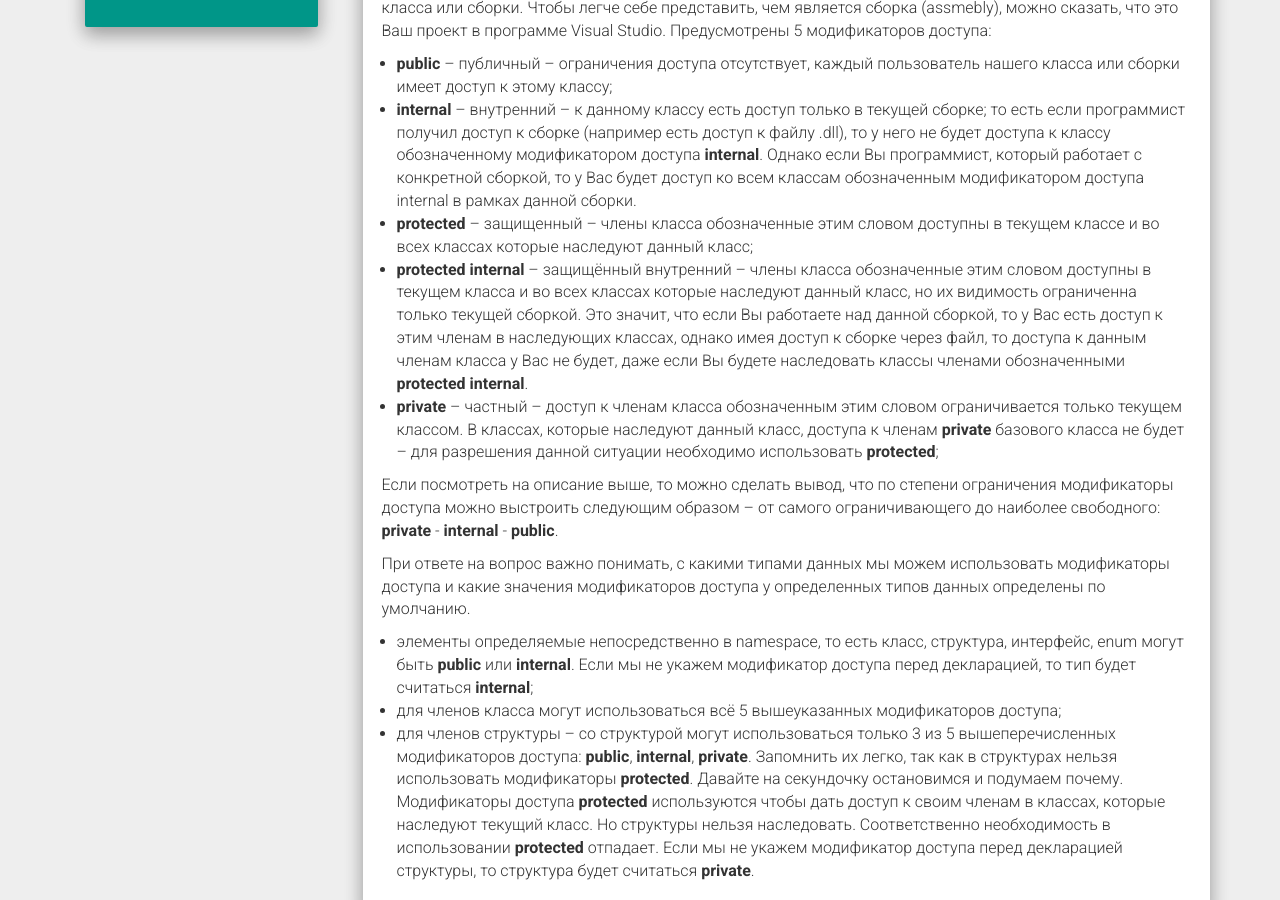
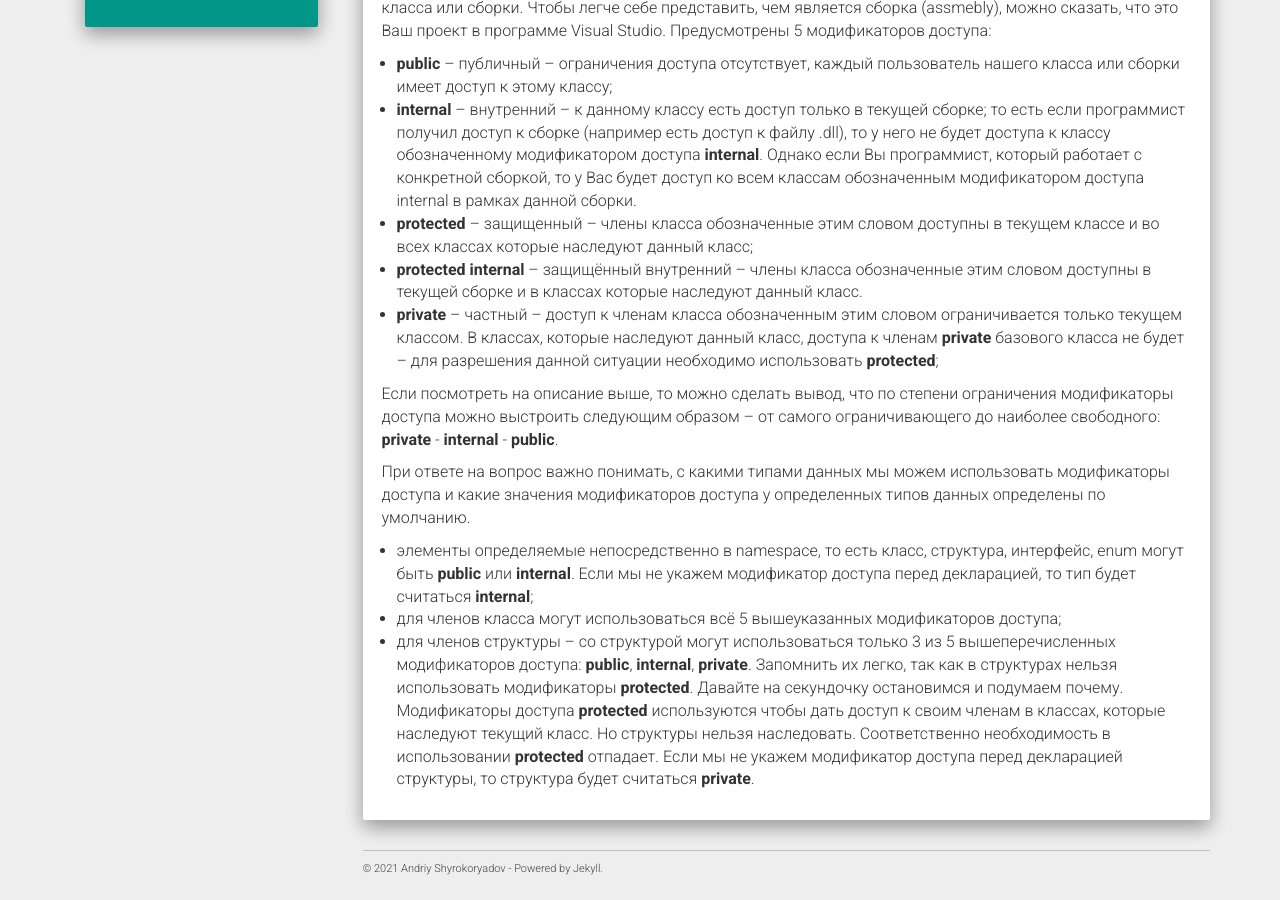
Before and after one commit to ashyrokoriadov/ashyrokoriadov.github.io, a Jekyll site: the page built from _posts/2021-01-10-Access_modifiers.md, in a window 1280 px wide and 900 px high, scrolled down 810 px. Built offline with Jekyll 4.4.1, drawn with Linux system fonts in a browser that asks for light colours; nearby versions of some CDN libraries.

Commit message:
Changed a missleading information

```diff
--- a/_posts/2021-01-10-Access_modifiers.md
+++ b/_posts/2021-01-10-Access_modifiers.md
@@ -28,9 +28,7 @@ encrypted-media; gyroscope; picture-in-picture" allowfullscreen></iframe>
  будет доступа к классу обозначенному модификатором доступа **internal**. Однако если Вы программист, который работает с конкретной сборкой, то у Вас будет доступ ко всем классам
  обозначенным модификатором доступа internal в рамках данной сборки.
  - **protected** – защищенный – члены класса обозначенные этим словом доступны в текущем классе и во всех классах которые наследуют данный класс;
- - **protected internal** – защищённый внутренний  – члены класса обозначенные этим словом доступны в текущем класса и во всех классах которые наследуют данный класс, но их видимость
- ограниченна только текущей сборкой. Это значит, что если Вы работаете над данной сборкой, то у Вас есть доступ к этим членам в  наследующих классах, однако имея доступ к сборке
- через файл, то доступа к данным членам класса у Вас не будет, даже если Вы будете наследовать классы членами обозначенными **protected internal**.
+ - **protected internal** – защищённый внутренний  – члены класса обозначенные этим словом доступны в текущей сборке и в классах которые наследуют данный класс.
  - **private** – частный – доступ к членам класса обозначенным этим словом ограничивается только текущем классом. В классах, которые наследуют данный класс, доступа к членам **private**
  базового класса не будет – для разрешения данной ситуации необходимо использовать **protected**;
 
```
